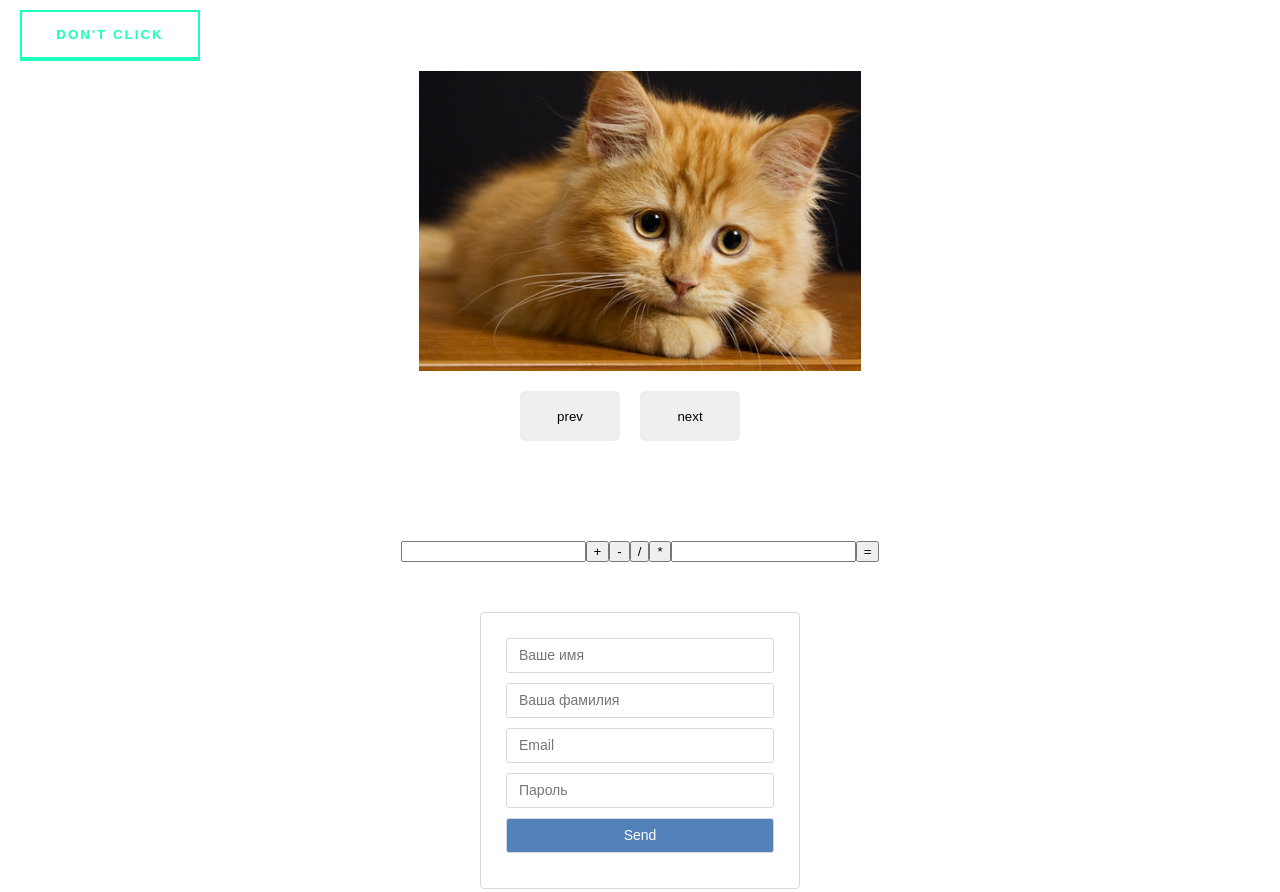
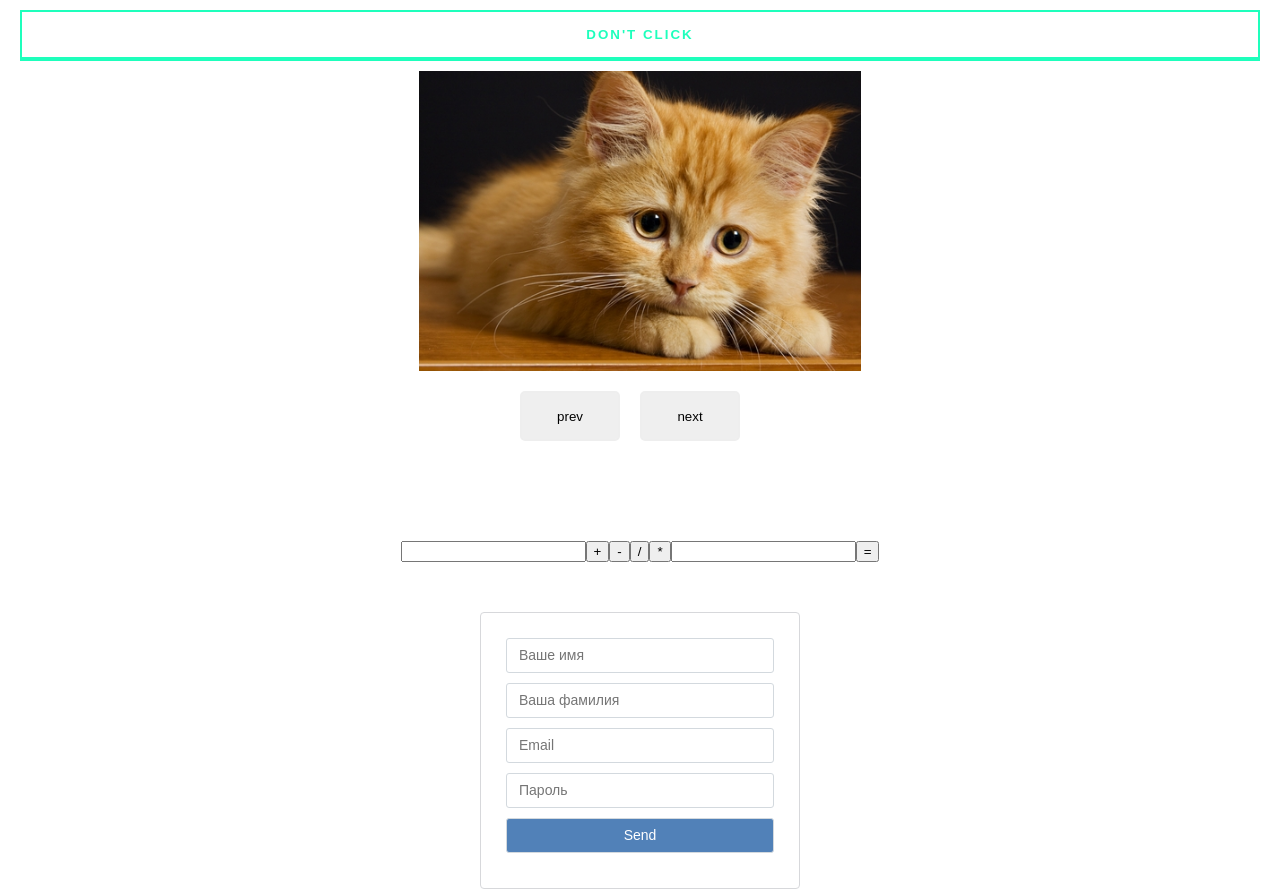
Before and after one commit to beckmad/js-practice, a plain HTML site: page index.html in a window 1280 px wide. Shown: the top 892 px of the page. Drawn offline with Linux system fonts and the light colour scheme.

Commit message:
Update main.css

```diff
--- a/main.css
+++ b/main.css
@@ -7,6 +7,8 @@
 body {
     width: 100%;
     margin: 0;
+     display: flex;
+     flex-direction: column;
 }
 
 button:active,
@@ -319,8 +321,6 @@ th[data-type="age"] {
 }
 /*dogeBtn*/
 #dogeBtn {
-margin: 50px auto;
-width: 180px;
 text-decoration: none;
 outline: none;
 display: inline-block;
```
